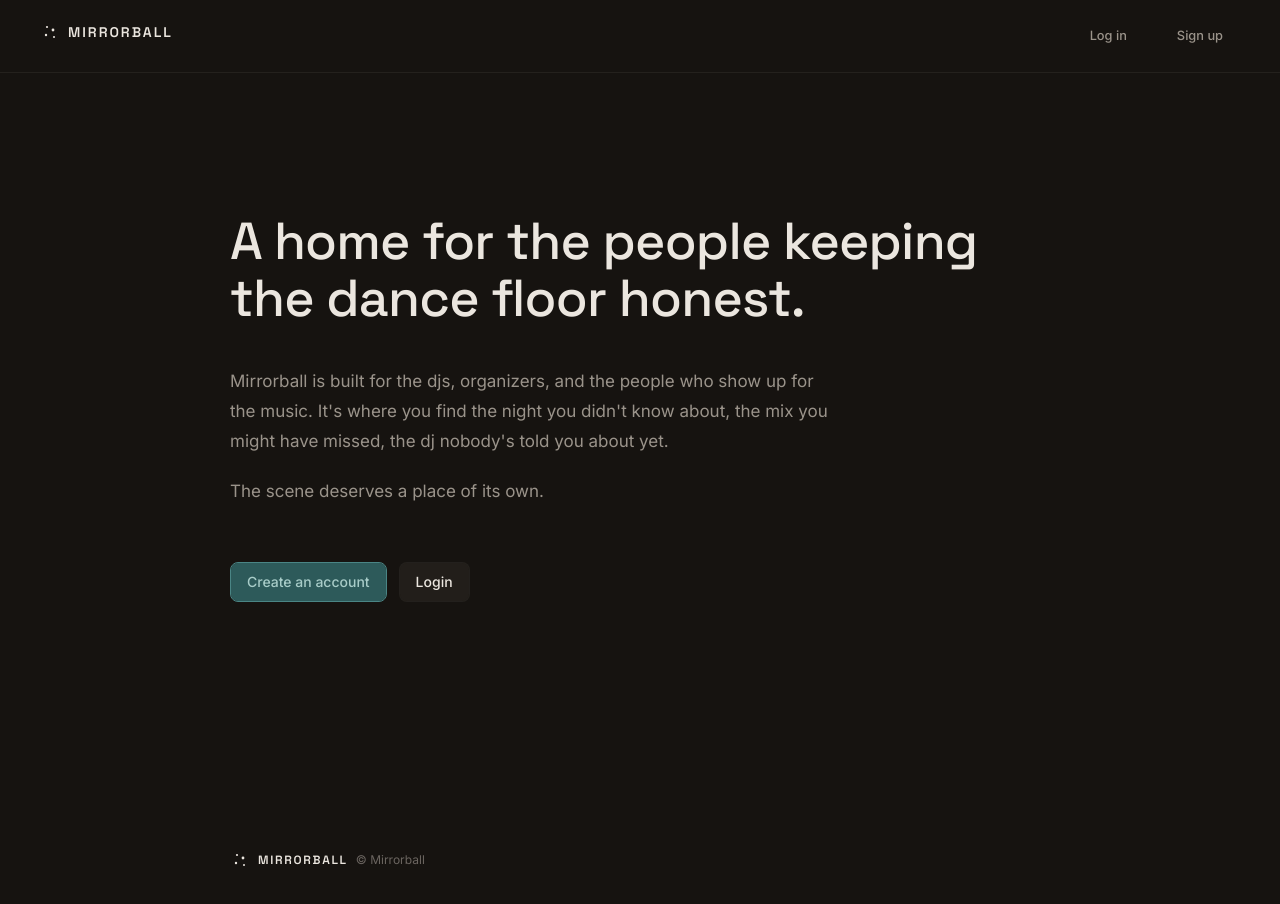
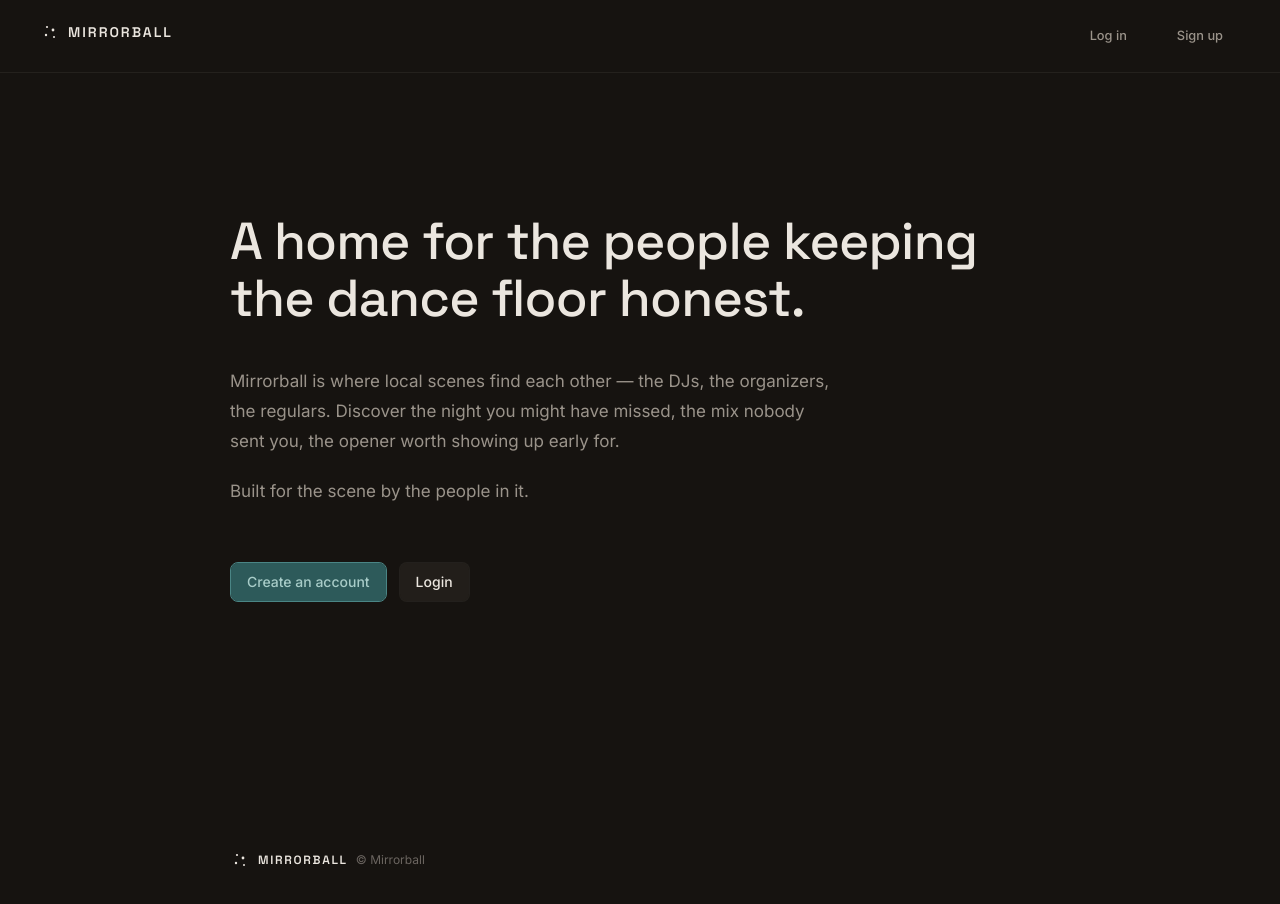
Before and after one commit to pskoczenski/dj_app, a Next.js app: page / in a window 1280 px wide. Shown: the top 904 px of the page. Built offline with nearby package versions, Linux system fonts and the light colour scheme; no server answers.

Commit message:
landing page copy update

```diff
--- a/app/page.tsx
+++ b/app/page.tsx
@@ -47,12 +47,11 @@ export default async function Home() {
 
         <div className="mt-10 max-w-[600px] space-y-5 text-base leading-[1.75] text-mb-text-secondary md:text-[17px]">
           <p>
-            Mirrorball is built for the djs, organizers, and the people who show
-            up for the music. It&apos;s where you find the night you didn&apos;t
-            know about, the mix you might have missed, the dj nobody&apos;s told
-            you about yet.
+            Mirrorball is where local scenes find each other — the DJs, the
+            organizers, the regulars. Discover the night you might have missed,
+            the mix nobody sent you, the opener worth showing up early for.
           </p>
-          <p>The scene deserves a place of its own.</p>
+          <p>Built for the scene by the people in it.</p>
         </div>
 
         <div className="mt-14 flex flex-wrap items-center gap-3">
```
